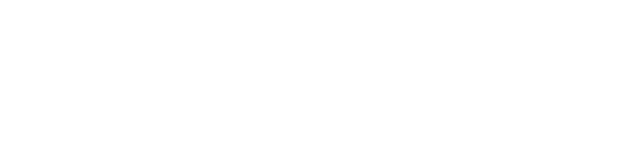
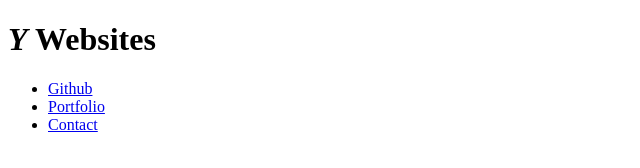
Before and after one commit to yurikitchin/Bootcamp-Assignments, a plain HTML site: page wk1-miniProject/index.html in a window 1280 px wide. Shown: the whole page, without its empty margins (0-640 px from the left). Drawn offline with Linux system fonts and the light colour scheme.

Commit message:
added header to body

```diff
--- a/wk1-miniProject/index.html
+++ b/wk1-miniProject/index.html
@@ -8,6 +8,23 @@
 
     <body>
 
+        <header>
+            <h1><i>Y</i> Web<span id="site">site</span>s</h1>
+            <section>
+                <ul>
+                    <li>
+                        <a href="https://github.com/yurikitchin">Github</a>
+                    </li>
+                    <li>
+                        <a href="#portfolioTBC">Portfolio</a>
+                    </li>
+                    <li>
+                        <a href="#contact">Contact</a>
+                    </li>
+                </ul>
+            </section>
+        </header>
+
     </body>
 
 </html>
```
